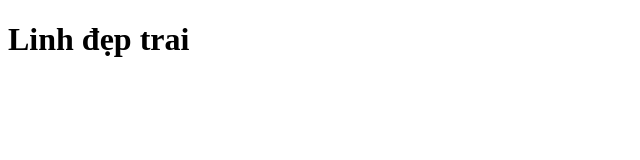
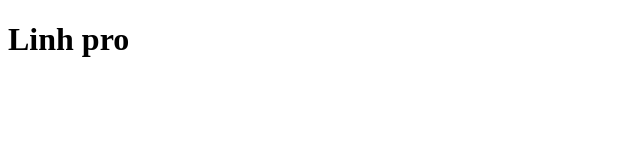
Before and after one commit to megaheart/megaheart.github.io, a plain HTML site: page index.html in a window 1280 px wide. Shown: the whole page, without its empty margins (0-640 px from the left). Drawn offline with Linux system fonts and the light colour scheme.

Commit message:
Update index.html

```diff
--- a/index.html
+++ b/index.html
@@ -3,6 +3,6 @@
     <head>
     </head>
     <body>
-        <h1>Linh đẹp trai</h1>
+        <h1>Linh pro</h1>
     </body>
 </html>
```
